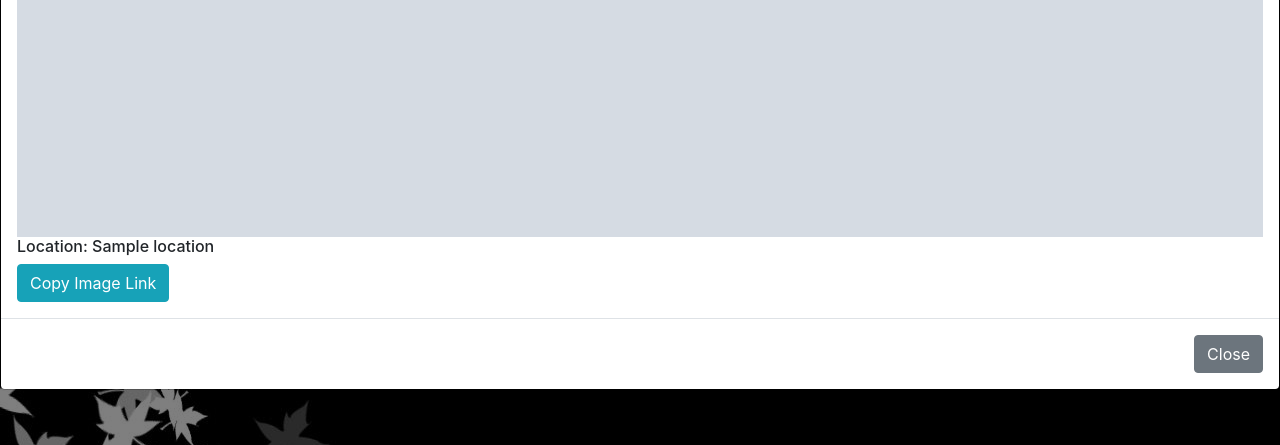
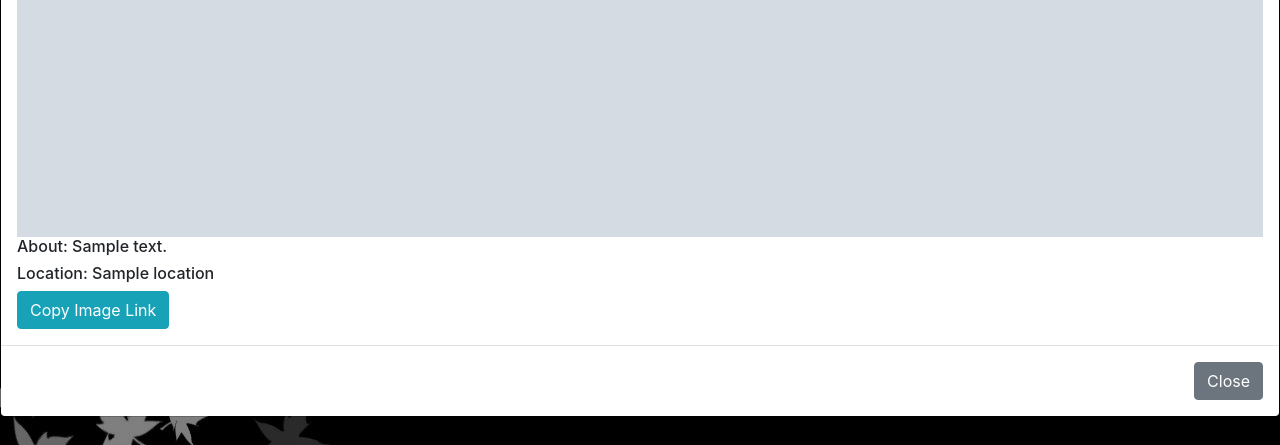
Before and after one commit to johnmwangi/Gallery_jpG, a Django app: page / in a window 1280 px wide, after a click that opens the changed part. Shown: the part 800-1245 px from the top of the page. Run offline with Django 3.2, Linux system fonts and the light colour scheme; tables that the repository leaves empty hold one stand-in row (values such as "Sample post"); grey boxes marked "Sample" are stand-in pictures; some libraries are stand-ins or nearby versions.

Commit message:
about changes added

```diff
--- a/photoapp/templates/all-images.html
+++ b/photoapp/templates/all-images.html
@@ -31,7 +31,7 @@
 
       <div class="modal-body">
         <img class="card-img-top" class="img-responsive" src="{{image.image.url}}" size="100px200">
-
+        <h6>About: {{image.description}}</h6>
         <h6>Location: {{image.location}}</h6>
 
         <!-- The button used to copy the text -->
```
